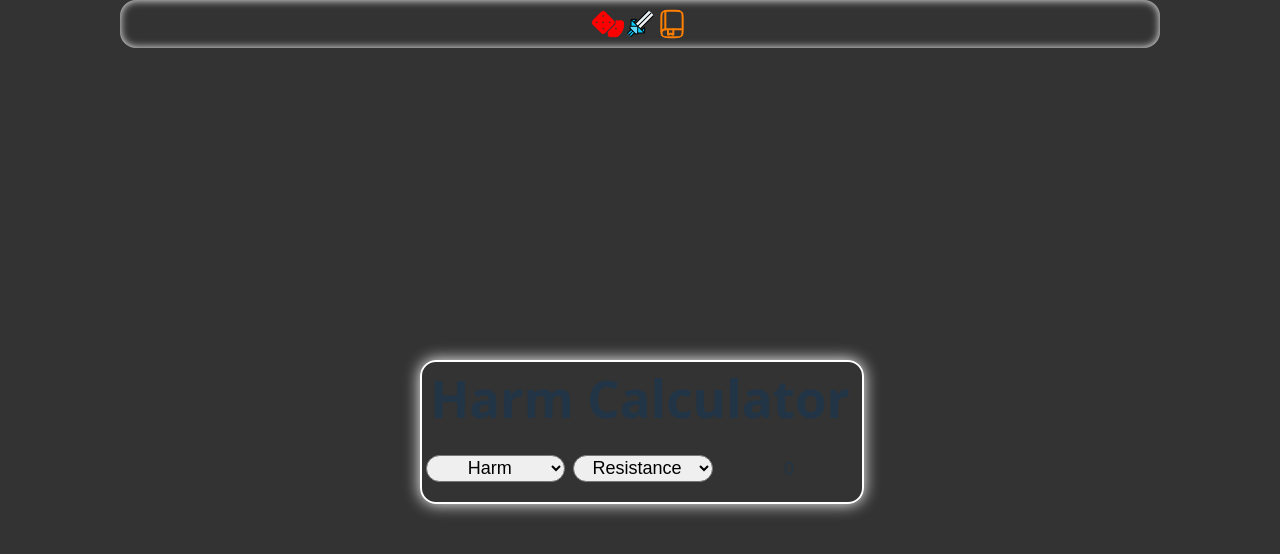
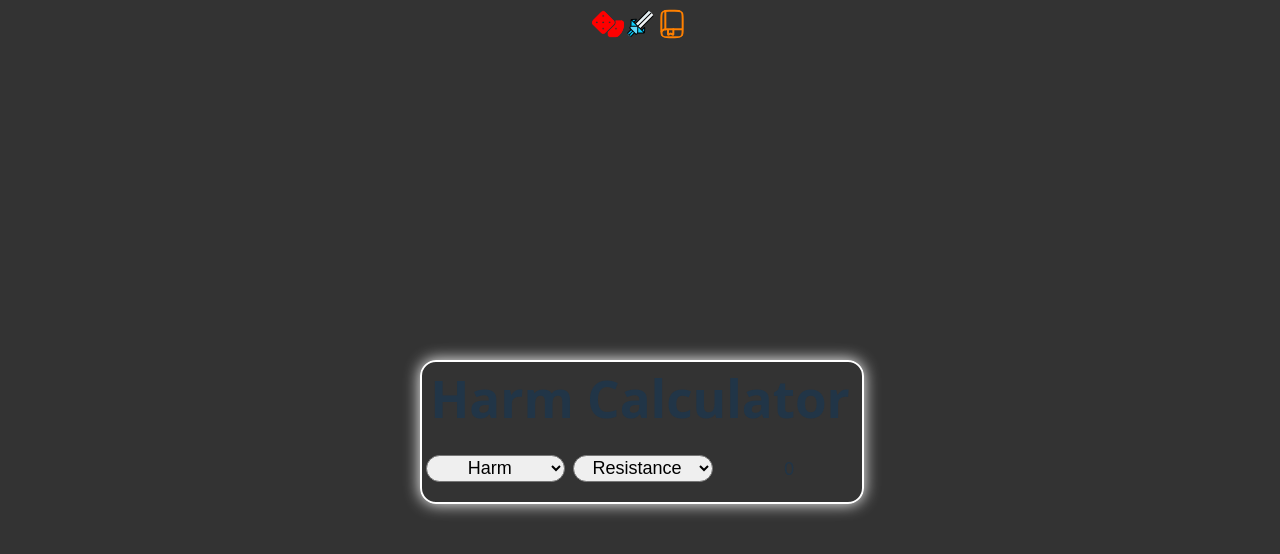
Before and after one commit to jauntyjocularjay/Apocalypse-World-MC-Utility, a React (Vite) app: page / in a window 1280 px wide. Shown: the top 554 px of the page. Built offline with nearby package versions, Linux system fonts and the light colour scheme.

Commit message:
removed styling on iconbar

```diff
--- a/src/App.css
+++ b/src/App.css
@@ -37,8 +37,6 @@ body {
     min-width: 384px;
     margin: 0 auto;
     z-index: 1000;
-    box-shadow: inset 0px 0px 8px #fff;
-    border-radius: 16px;
     padding: 8px 8px;
 }
 
```
